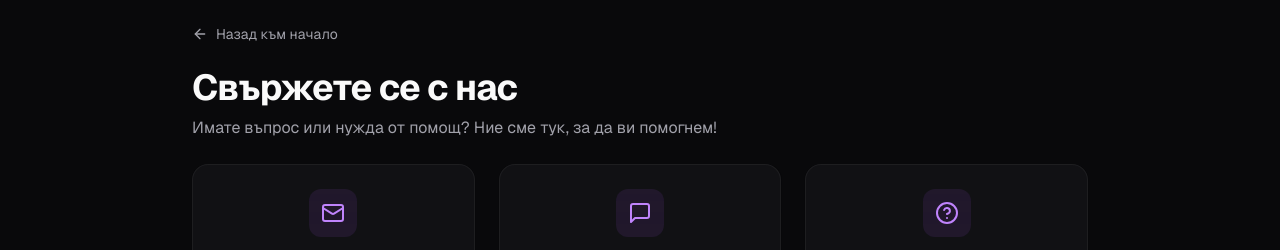
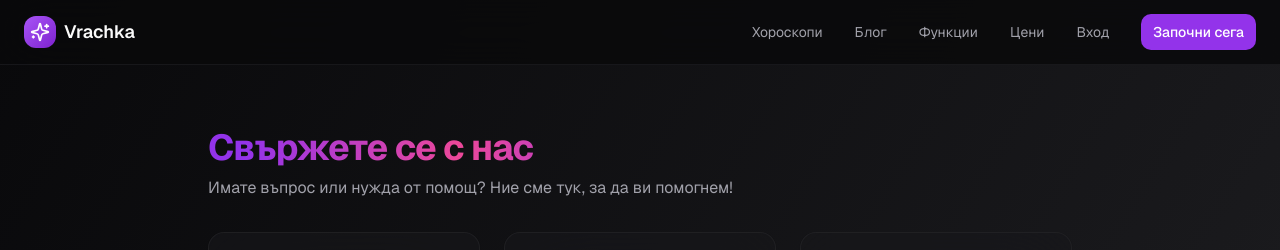
Before and after one commit to tomi191/Vrachka-app, a Next.js app: page /contact in a window 1280 px wide. Shown: the top 250 px of the page. Built offline with nearby package versions, Linux system fonts and the light colour scheme; no server answers.

Commit message:
feat: add Navigation and Footer to contact page, enhance header with GradientText

```diff
--- a/app/contact/page.tsx
+++ b/app/contact/page.tsx
@@ -1,24 +1,23 @@
 import Link from "next/link";
-import { ArrowLeft, Mail, MessageSquare, HelpCircle } from "lucide-react";
+import { Mail, MessageSquare, HelpCircle } from "lucide-react";
 import { Card, CardContent, CardHeader, CardTitle } from "@/components/ui/card";
 import { Button } from "@/components/ui/button";
+import { Navigation } from "@/components/Navigation";
+import { Footer } from "@/components/Footer";
+import { GradientText } from "@/components/ui/gradient-text";
 
 export default function ContactPage() {
   return (
-    <div className="min-h-screen bg-brand-950 p-6">
-      <div className="max-w-4xl mx-auto space-y-6">
-        {/* Back Button */}
-        <Link
-          href="/"
-          className="text-zinc-400 hover:text-zinc-300 flex items-center gap-2 text-sm"
-        >
-          <ArrowLeft className="w-4 h-4" />
-          Назад към начало
-        </Link>
-
+    <div className="min-h-screen bg-gradient-dark">
+      <Navigation />
+      <div className="max-w-4xl mx-auto px-4 pt-32 pb-16">
         {/* Header */}
-        <div className="space-y-2">
-          <h1 className="text-4xl font-bold text-zinc-50">Свържете се с нас</h1>
+        <div className="space-y-2 mb-8">
+          <h1 className="text-4xl font-bold">
+            <GradientText from="#9333ea" via="#ec4899" to="#9333ea">
+              Свържете се с нас
+            </GradientText>
+          </h1>
           <p className="text-zinc-400">
             Имате въпрос или нужда от помощ? Ние сме тук, за да ви помогнем!
           </p>
@@ -193,6 +192,7 @@ export default function ContactPage() {
           </CardContent>
         </Card>
       </div>
+      <Footer />
     </div>
   );
 }
```
